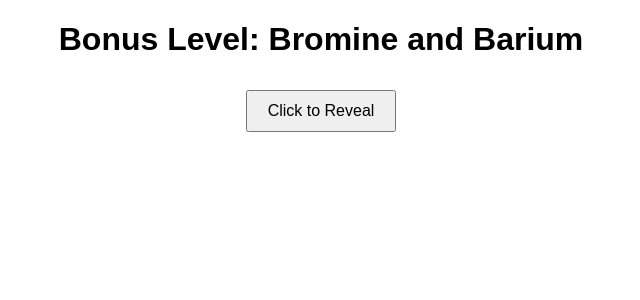
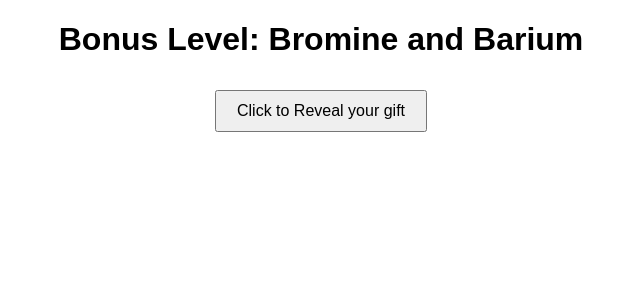
Before and after one commit to RawdogRaps/render-flask-deployment, a Flask app: page /level6 in a window 1280 px wide. Shown: the top 300 px of the page, without its empty margins (319-959 px from the left). Run offline with Flask 3, Linux system fonts and the light colour scheme.

Commit message:
Update level6.html

```diff
--- a/templates/level6.html
+++ b/templates/level6.html
@@ -42,7 +42,7 @@
 <body>
     <h1>Bonus Level: Bromine and Barium</h1>
 
-    <button id="reveal-button" onclick="revealContent()">Click to Reveal</button>
+    <button id="reveal-button" onclick="revealContent()">Click to Reveal your gift</button>
 
     <div id="hidden-content" class="hidden">
         <div>
```
